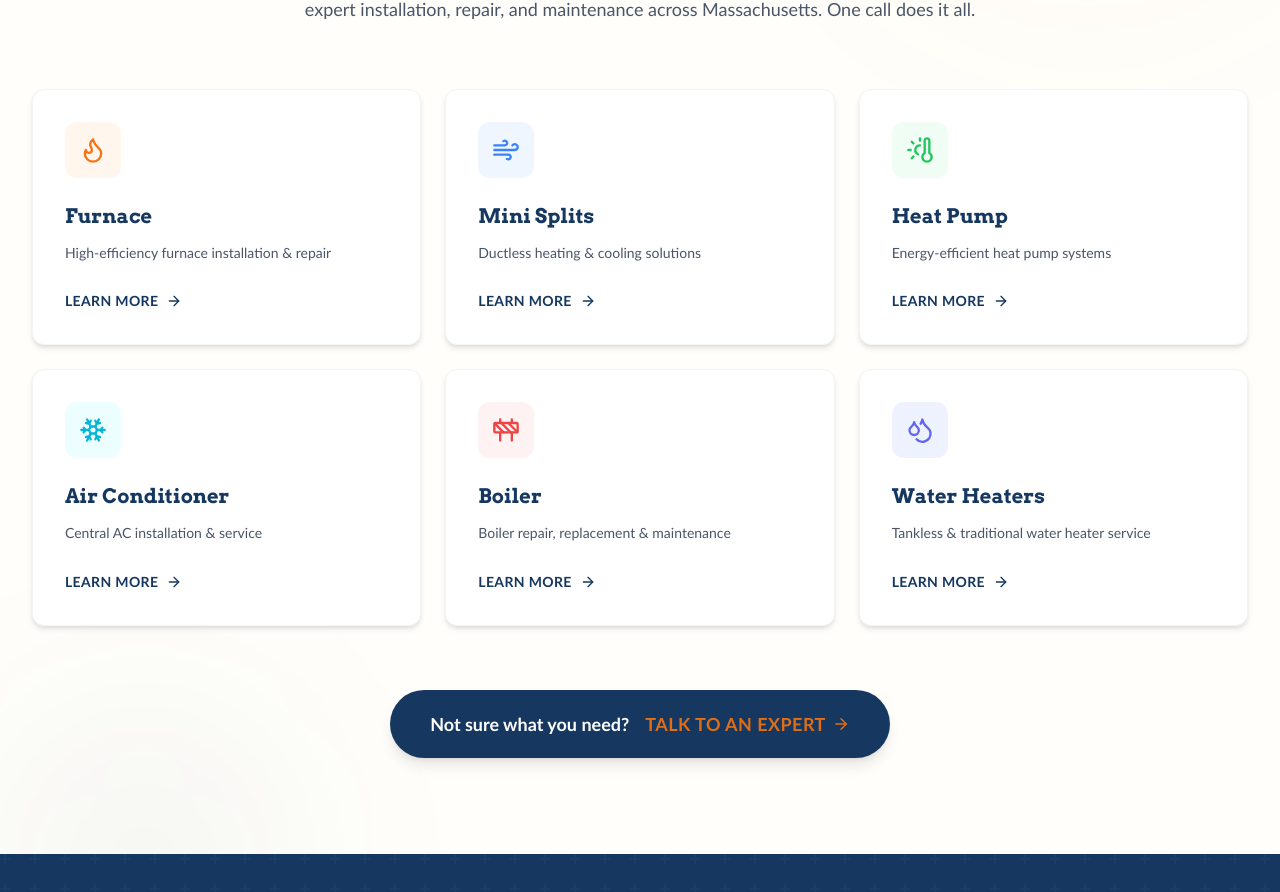
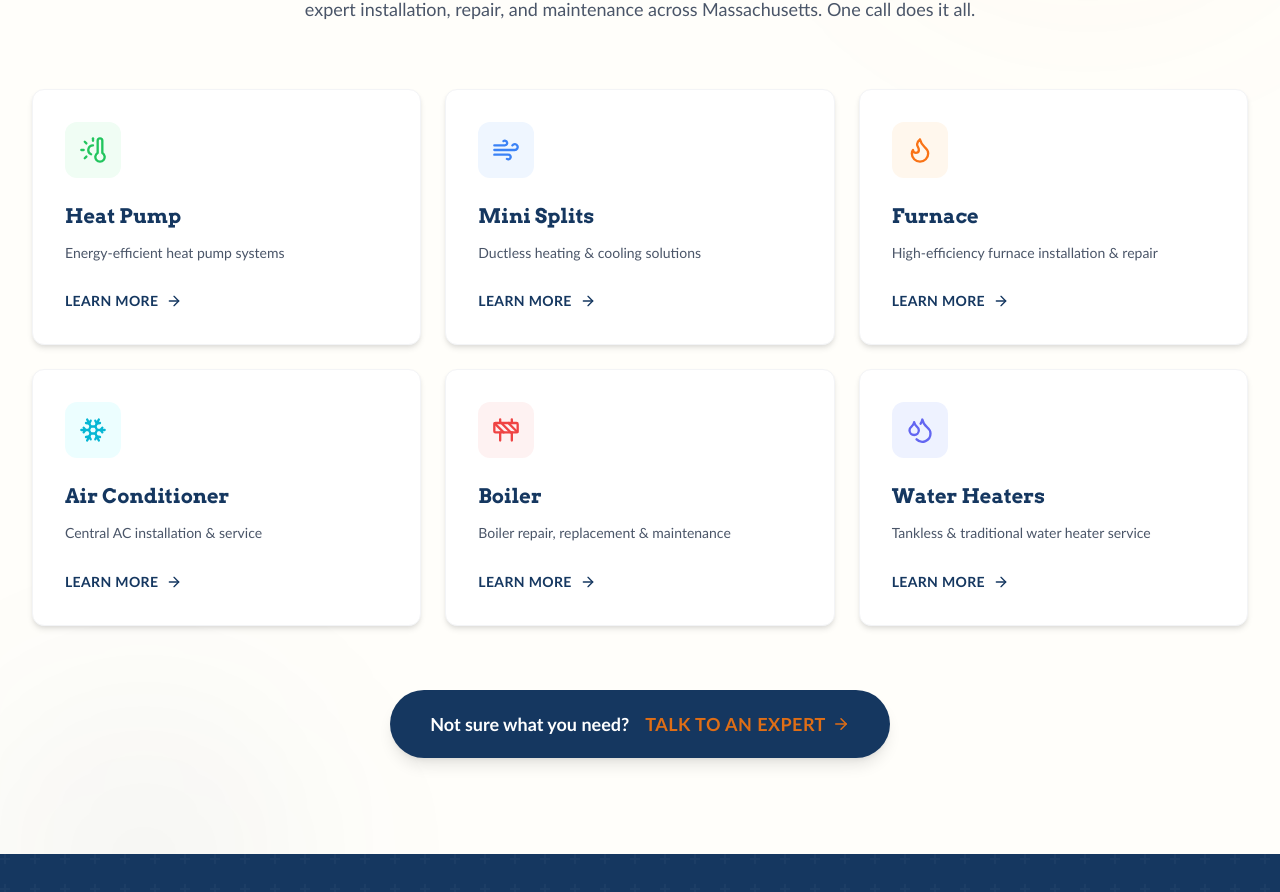
Before and after one commit to ahmedk-hue/a.w.-puma---premium-home-services, a React (Vite) app: page / in a window 1280 px wide. Shown: the part 1118-2010 px from the top of the page. Built offline with nearby package versions, Linux system fonts and the light colour scheme.

Commit message:
Reorder services: Heat Pump first, then Mini Splits and Furnace

```diff
--- a/components/Navbar.tsx
+++ b/components/Navbar.tsx
@@ -5,9 +5,9 @@ import { Button } from './ui/Button';
 
 // Define services with icons for reuse in mega menu and elsewhere
 export const SERVICES = [
+  { name: 'Heat Pump', href: '/services/heat-pump', icon: ThermometerSun, description: 'Energy-efficient heat pump systems', color: 'text-green-500', bgColor: 'bg-green-50' },
+  { name: 'Mini Splits', href: '/services/mini-splits', icon: Wind, description: 'Ductless heating & cooling solutions', color: 'text-blue-500', bgColor: 'bg-blue-50' },
   { name: 'Furnace', href: '/services/furnace', icon: Flame, description: 'High-efficiency furnace installation & repair', color: 'text-orange-500', bgColor: 'bg-orange-50' },
-  { name: 'Mini Splits', href: '/services/mini-splits', icon: Wind, description: 'Ductless heating & cooling solutions', color: 'text-blue-500', bgColor: 'bg-blue-50' },
-  { name: 'Heat Pump', href: '/services/heat-pump', icon: ThermometerSun, description: 'Energy-efficient heat pump systems', color: 'text-green-500', bgColor: 'bg-green-50' },
   { name: 'Air Conditioner', href: '/services/ac', icon: Snowflake, description: 'Central AC installation & service', color: 'text-cyan-500', bgColor: 'bg-cyan-50' },
   { name: 'Boiler', href: '/services/boiler', icon: Construction, description: 'Boiler repair, replacement & maintenance', color: 'text-red-500', bgColor: 'bg-red-50' },
   { name: 'Water Heaters', href: '/services/water-heaters', icon: Droplets, description: 'Tankless & traditional water heater service', color: 'text-indigo-500', bgColor: 'bg-indigo-50' },
```
